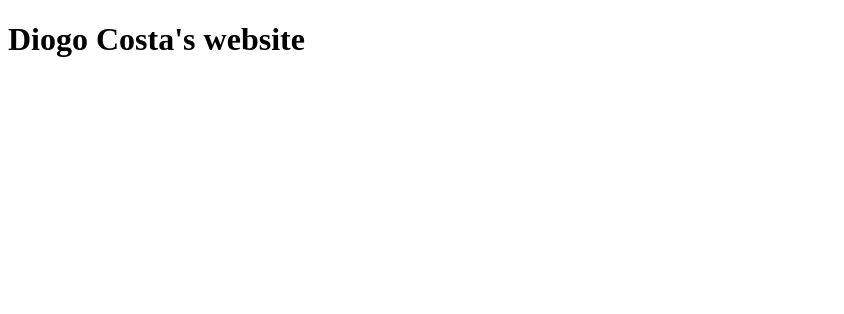
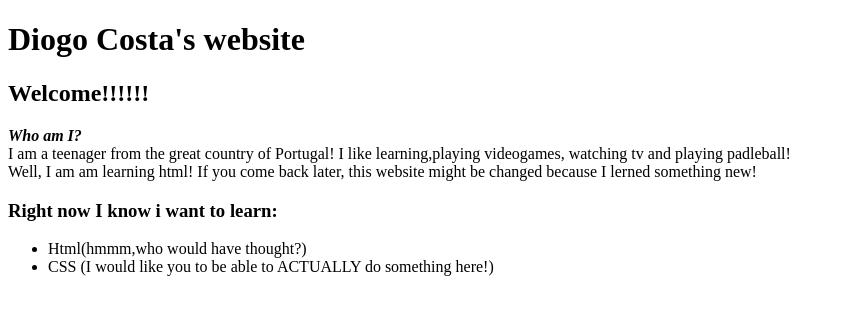
Before and after one commit to diogocravocosta/diogocravocosta.github.io, a plain HTML site: page index.html in a window 1280 px wide. Shown: the whole page, without its empty margins (0-844 px from the left). Drawn offline with Linux system fonts and the light colour scheme.

Commit message:
Update index.html

```diff
--- a/index.html
+++ b/index.html
@@ -6,5 +6,14 @@
   </head>
   <body>
     <h1>Diogo Costa's website</h1>
+    <h2>Welcome!!!!!!</h2>
+    <p><strong><em>Who am I?</em></strong><br>
+    I am a teenager from the great country of Portugal! I like learning,playing videogames, watching tv and playing padleball!<br>
+    Well, I am am learning html! If you come back later, this website might be changed because I lerned something new!</p>
+    <h3>Right now I know i want to learn:</h3>
+    <ul>
+     <li>Html(hmmm,who would have thought?)</li>
+     <li>CSS (I would like you to be able to ACTUALLY do something here!)</li>
+    </ul>
   </body>
 </html>
```
